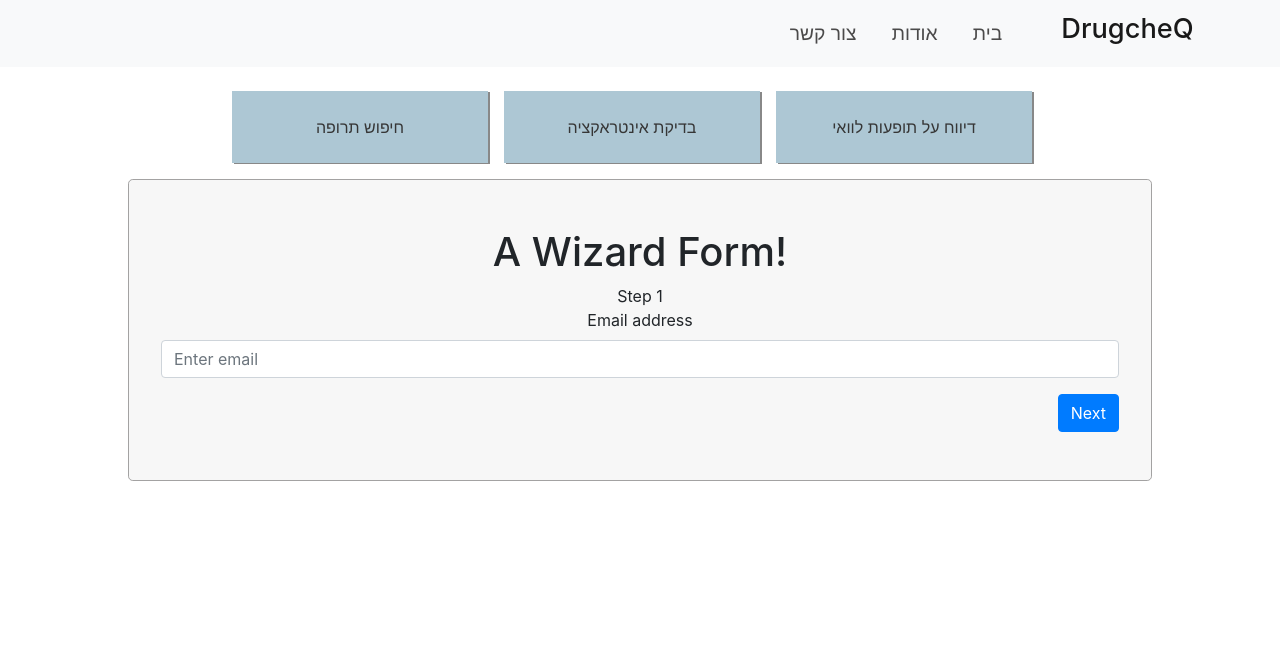
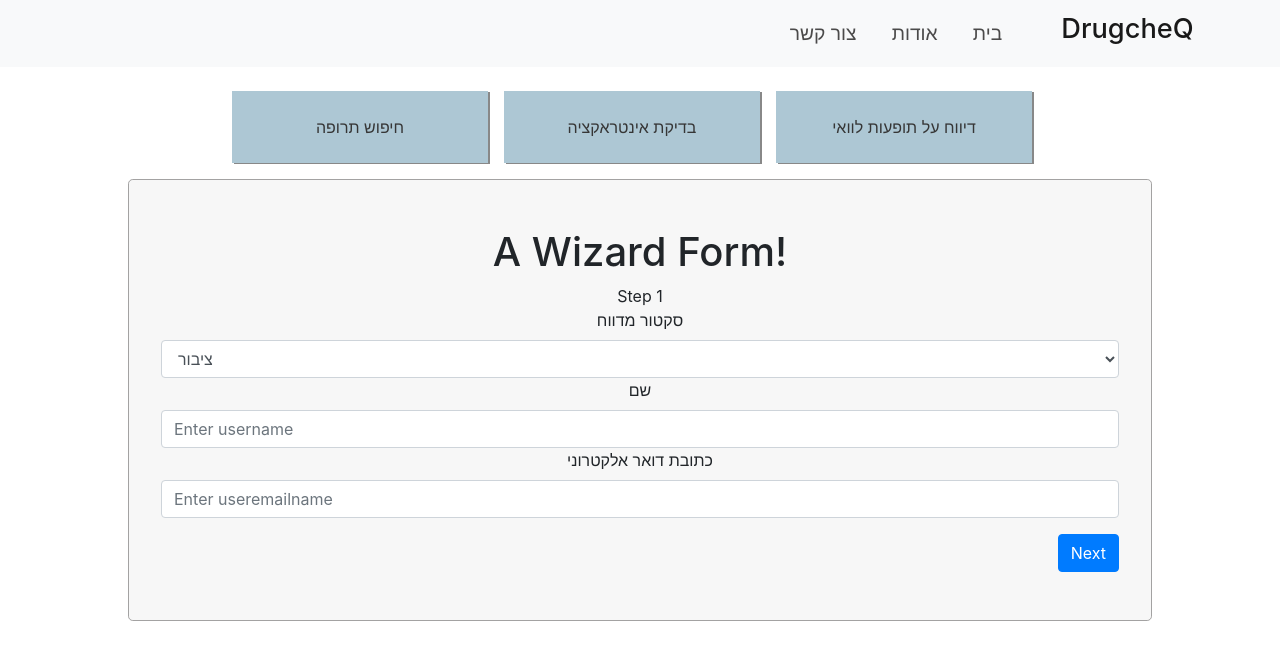
Before and after one commit to AmitLiberman/DrugcheQ-Preventing-Polypharmacy, a React app: page /side-effect-report in a window 1280 px wide. Shown: the top 660 px of the page. Built offline with nearby package versions, Linux system fonts and the light colour scheme.

Commit message:
added drug insert and condition insert to report

```diff
--- a/src/Components/MasterReport/MasterReport.js
+++ b/src/Components/MasterReport/MasterReport.js
@@ -6,9 +6,9 @@ import Step3 from "../Step3/Step3";
 class MasterReport extends Component {
   state = {
     currentStep: 1, // Default is Step 1
+    sector: "",
     username: "",
     email: "",
-    password: "",
   };
 
   // Use the submitted data to set the state
@@ -22,11 +22,11 @@ class MasterReport extends Component {
   // Trigger an alert on form submission
   handleSubmit = (event) => {
     event.preventDefault();
-    const { email, username, password } = this.state;
+    const { email, username, sector } = this.state;
     alert(`Your registration detail: \n
     Email: ${email} \n
     Username: ${username} \n
-    Password: ${password}`);
+    Sector: ${sector}`);
   };
 
   _next = () => {
@@ -88,7 +88,7 @@ class MasterReport extends Component {
       <React.Fragment>
         <h1>A Wizard Form!</h1>
         Step {this.state.currentStep}
-        <form onSubmit={this.handleSubmit}>
+        {/* <form onSubmit={this.handleSubmit}> */}
         <Step1
           currentStep={this.state.currentStep}
           handleChange={this.handleChange}
@@ -102,11 +102,11 @@ class MasterReport extends Component {
         <Step3
           currentStep={this.state.currentStep}
           handleChange={this.handleChange}
-            password={this.state.password}
+          sector={this.state.sector}
         />
         {this.previousButton}
         {this.nextButton}
-        </form>
+        {/* </form> */}
       </React.Fragment>
     );
   }
--- a/src/Components/Step1/Step1.js
+++ b/src/Components/Step1/Step1.js
@@ -8,13 +8,35 @@ class Step1 extends Component {
     }
     return (
       <div className="form-group">
-        <label htmlFor="email">Email address</label>
+        <label htmlFor="sector">סקטור מדווח</label>
+        <select
+          id="sector"
+          name="sector"
+          value={this.props.sector} // Prop: The email input data
+          onChange={this.props.handleChange}
+          className="form-control"
+        >
+          <option value="public">ציבור</option>
+          <option value="medical">צוות רפואי</option>
+          <option value="other">אחר</option>
+        </select>
+        <label htmlFor="username">שם</label>
+        <input
+          className="form-control"
+          id="username"
+          name="username"
+          type="text"
+          placeholder="Enter username"
+          value={this.props.username} // Prop: The email input data
+          onChange={this.props.handleChange} // Prop: Puts data into state
+        />
+        <label htmlFor="email">כתובת דואר אלקטרוני</label>
         <input
           className="form-control"
           id="email"
           name="email"
           type="text"
-          placeholder="Enter email"
+          placeholder="Enter useremailname"
           value={this.props.email} // Prop: The email input data
           onChange={this.props.handleChange} // Prop: Puts data into state
         />
--- a/src/Components/Step2/Step2.js
+++ b/src/Components/Step2/Step2.js
@@ -1,22 +1,28 @@
 import React, { Component } from "react";
+import DrugInsert from "../DrugInsert/DrugInsert";
 
 class Step2 extends Component {
+  state = {
+    isDrugInsert: false,
+    drugList: [],
+  };
+  drugListUpdate = (newDrugItem) => {
+    this.setState({ drugList: [...this.state.drugList, newDrugItem] });
+  };
+
+  drugInsertHandler = (e) => {
+    this.setState({ isDrugInsert: e });
+  };
   render() {
     if (this.props.currentStep !== 2) {
       // Prop: The current step
       return null;
     }
     return (
-      <div className="form-group">
-        <label htmlFor="username">username</label>
-        <input
-          className="form-control"
-          id="username"
-          name="username"
-          type="text"
-          placeholder="Enter username"
-          value={this.props.username} // Prop: The email input data
-          onChange={this.props.handleChange} // Prop: Puts data into state
+      <div className="drug-list-report-container">
+        <DrugInsert
+          drugInsertHandler={this.drugInsertHandler}
+          drugListUpdate={this.drugListUpdate}
         />
       </div>
     );
--- a/src/Components/Step3/Step3.js
+++ b/src/Components/Step3/Step3.js
@@ -1,23 +1,21 @@
 import React, { Component } from "react";
+import Report from "../Report/Report";
 
 class Step3 extends Component {
+  state = {
+    isSymptomInsert: false,
+  };
+  symptomInsertHandler = (e) => {
+    this.setState({ isSymptomInsert: e });
+  };
   render() {
     if (this.props.currentStep !== 3) {
       // Prop: The current step
       return null;
     }
     return (
-      <div className="form-group">
-        <label htmlFor="password">password</label>
-        <input
-          className="form-control"
-          id="password"
-          name="password"
-          type="text"
-          placeholder="Enter password"
-          value={this.props.password} // Prop: The email input data
-          onChange={this.props.handleChange} // Prop: Puts data into state
-        />
+      <div className="sid-effect-report-container">
+        <Report symptomInsertHandler={this.symptomInsertHandler} />
       </div>
     );
   }
```
Also changed, not shown: 1 other file (tests, documents, lock files or other folders). Lines whose indentation alone changed are shown as unchanged.
